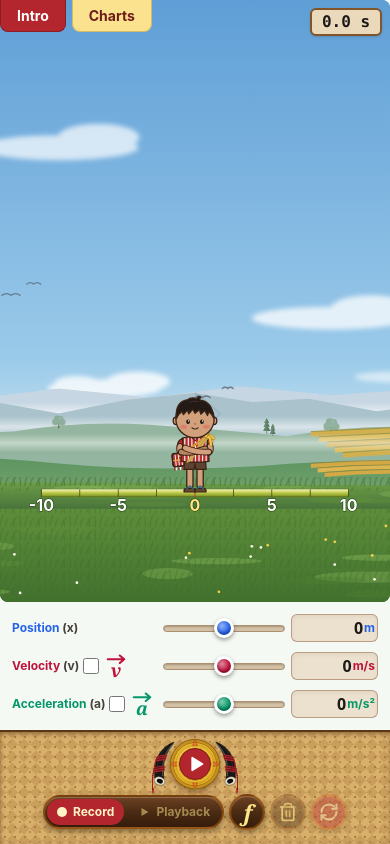
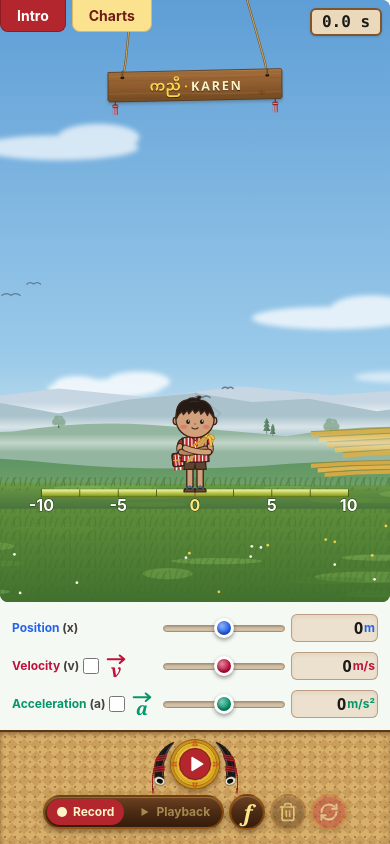
Before and after one commit to Sawla-1/pit-sim-motion-1d, a React (Vite) app: page / in a window 390 px wide. Built offline with nearby package versions, Linux system fonts and the light colour scheme.

Commit message:
Karen sign on upright phones, on long ropes

```diff
--- a/index.html
+++ b/index.html
@@ -17,6 +17,7 @@
     <link rel="preload" as="image" href="/karen-intro-svgs/bamboo-left.svg" media="(min-width: 640px)" />
     <link rel="preload" as="image" href="/karen-intro-svgs/bamboo-right.svg" media="(min-width: 640px)" />
     <link rel="preload" as="image" href="/karen-intro-svgs/title-banner.svg" media="(min-width: 640px)" />
+    <link rel="preload" as="image" href="/karen-intro-svgs/title-banner-phone.svg" media="(max-width: 639.98px)" />
     <style>
       /* The page color from the first moment, so there is no white flash */
       body {
--- a/src/App.jsx
+++ b/src/App.jsx
@@ -380,7 +380,11 @@ function App() {
         {!isCharts && (
           <>
             <img src={KAREN_ART.scene} alt="" aria-hidden="true" className="absolute inset-0 w-full h-full object-cover object-bottom rounded-[inherit]" />
-            <img src={KAREN_ART.titleBanner} alt="Karen" className={KAREN_BANNER} />
+            {/* Phones held upright: the same sign on long ropes (the browser picks the picture by screen width) */}
+            <picture>
+              <source media="(max-width: 639.98px)" srcSet={KAREN_ART.titleBannerPhone} />
+              <img src={KAREN_ART.titleBanner} alt="Karen" className={KAREN_BANNER} />
+            </picture>
           </>
         )}
         {/* Fills the scene box. Charts on phones/tablets: below the 32px strip with the tabs.
--- a/src/styles/karenStyles.js
+++ b/src/styles/karenStyles.js
@@ -6,6 +6,7 @@ export const KAREN_ART = {
   bambooLeft: `${ART}/bamboo-left.svg`,
   bambooRight: `${ART}/bamboo-right.svg`,
   titleBanner: `${ART}/title-banner.svg`,
+  titleBannerPhone: `${ART}/title-banner-phone.svg`, // phones held upright: the same sign on long ropes
   bottomStrip: `${ART}/bottom-background.svg`,
   drum: `${ART}/drum-horns-empty.svg`, // the drum without its ▶: our Play/Pause icon goes on top
   boyStanding: `${ART}/boy-standing.svg`,
@@ -58,9 +59,10 @@ export const KAREN_INSTALL = {
   hint: "absolute right-0 top-full mt-2 z-30 w-56 rounded-md border border-[#78350F]/30 bg-[#EBD9BC] px-3 py-2 text-sm text-[#3B2A14] shadow-lg",
 };
 
-// The hanging title sign: its ropes start at the top edge of the scene, centered (Introduction only; hidden on phones).
+// The hanging title sign: its ropes start at the top edge of the scene, centered (Introduction only).
 // Short laptop screens: 200px. Tablets and phones turned sideways: 150px, so it stays clear of the Install button.
-export const KAREN_BANNER = "absolute top-0 left-1/2 -translate-x-1/2 hidden sm:block w-[300px] h-[88px] lg:[@media(max-height:600px)]:w-[200px] lg:[@media(max-height:600px)]:h-[59px] max-lg:w-[150px] max-lg:h-[44px] pointer-events-none";
+// Phones held upright: 200px wide on long ropes (title-banner-phone.svg), hanging in the sky under the tabs.
+export const KAREN_BANNER = "absolute top-0 left-1/2 -translate-x-1/2 w-[300px] h-[88px] lg:[@media(max-height:600px)]:w-[200px] lg:[@media(max-height:600px)]:h-[59px] max-lg:w-[150px] max-lg:h-[44px] max-sm:w-[200px] max-sm:h-[115px] pointer-events-none";
 
 // The page behind everything under the scene: light cream, with the rice-field strip along the bottom
 export const KAREN_PAGE = {
```
Also changed, not shown: public/karen-intro-svgs/title-banner-phone.svg (added).
